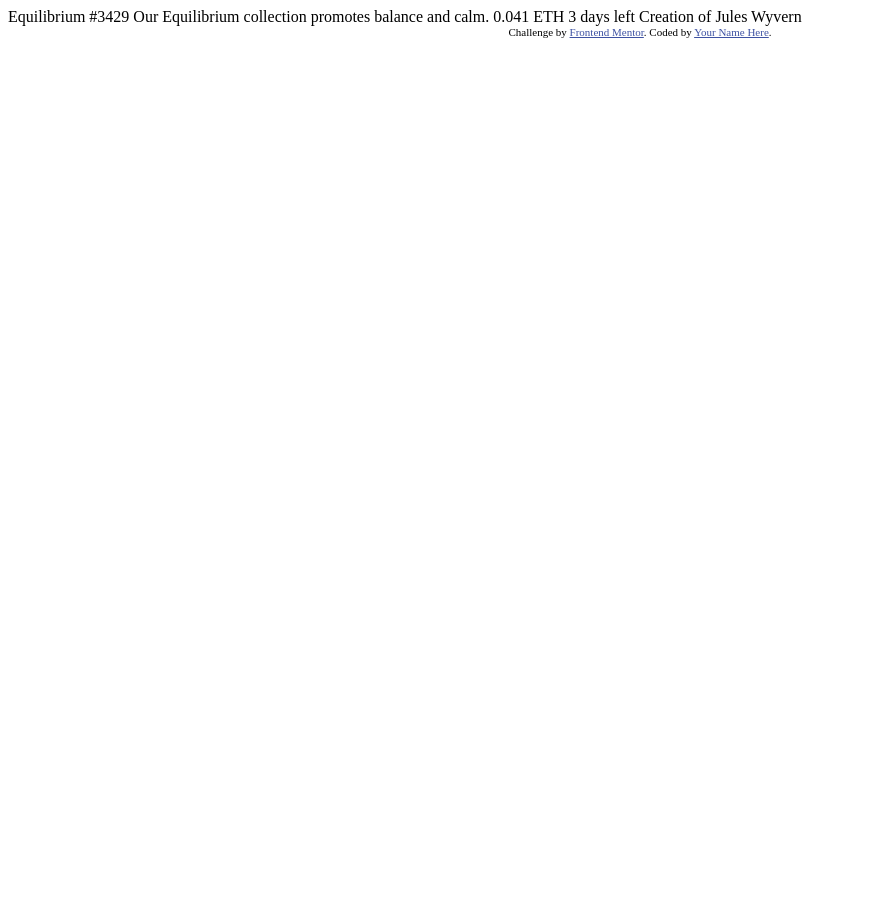
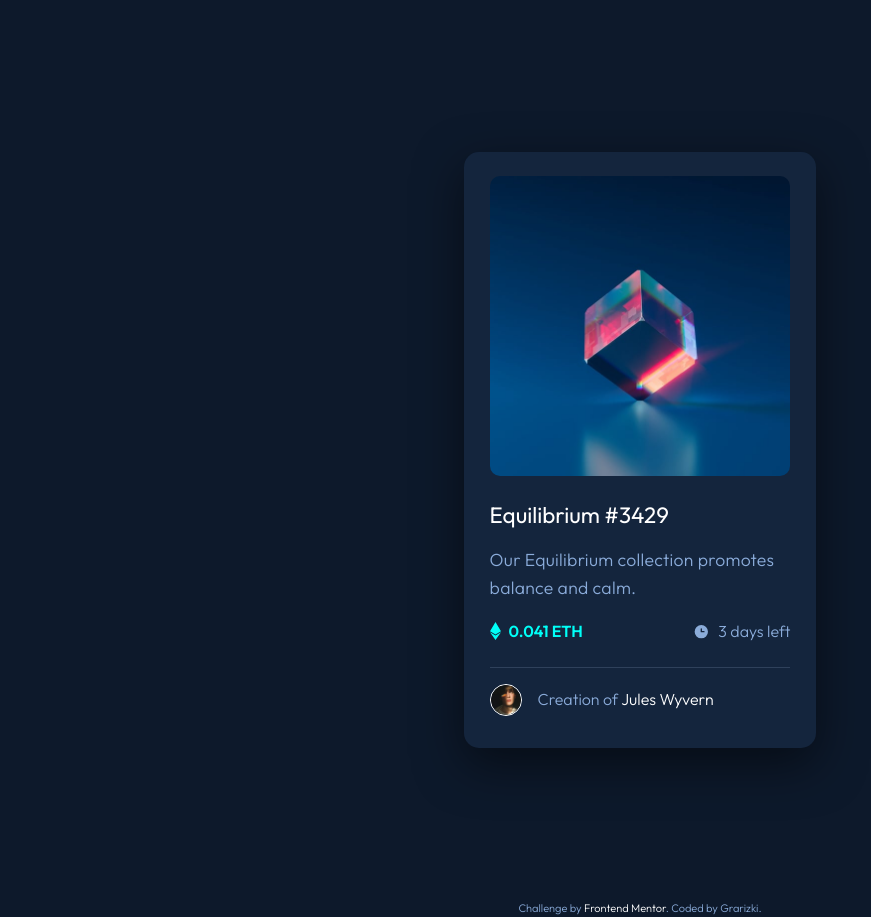
Before and after one commit to grarizki/latihan-slicing, a plain HTML site: page nft-preview-card-component-main/index.html in a window 1280 px wide. Shown: the whole page, without its empty margins (0-871 px from the left). Before the commit the page ends 800 px from the top, so only its background shows below. Drawn offline with Linux system fonts and the light colour scheme.

Commit message:
add solution to the challenge

```diff
--- a/nft-preview-card-component-main/index.html
+++ b/nft-preview-card-component-main/index.html
@@ -1,33 +1,70 @@
 <!DOCTYPE html>
 <html lang="en">
   <head>
-  <meta charset="UTF-8">
-  <meta name="viewport" content="width=device-width, initial-scale=1.0"> <!-- displays site properly based on user's device -->
+    <meta charset="UTF-8" />
+    <meta name="viewport" content="width=device-width, initial-scale=1.0" />
+    <!-- displays site properly based on user's device -->
 
-  <link rel="icon" type="image/png" sizes="32x32" href="./images/favicon-32x32.png">
+    <link
+      rel="icon"
+      type="image/png"
+      sizes="32x32"
+      href="./images/favicon-32x32.png"
+    />
 
     <title>Frontend Mentor | NFT preview card component</title>
 
-  <!-- Feel free to remove these styles or customise in your own stylesheet 👍 -->
-  <style>
-    .attribution { font-size: 11px; text-align: center; }
-    .attribution a { color: hsl(228, 45%, 44%); }
-  </style>
+    <link rel="stylesheet" href="style/style.css" />
   </head>
+
   <body>
-
-  Equilibrium #3429
-
+    <main class="container">
+      <section class="main-card">
+        <div class="image-container">
+          <img
+            src="images/image-equilibrium.jpg"
+            alt="nft"
+            class="main-image"
+          />
+          <div class="overlay"></div>
+          <img src="images/icon-view.svg" alt="view icon" class="view" />
+        </div>
+        <div class="text-container">
+          <h1 class="title">Equilibrium #3429</h1>
+          <p class="description">
             Our Equilibrium collection promotes balance and calm.
-
-  0.041 ETH
-  3 days left
-
-  Creation of Jules Wyvern
-
-  <div class="attribution">
-    Challenge by <a href="https://www.frontendmentor.io?ref=challenge" target="_blank">Frontend Mentor</a>.
-    Coded by <a href="#">Your Name Here</a>.
+          </p>
+          <div class="eth-info">
+            <div class="info">
+              <img src="images/icon-ethereum.svg" alt="ETH" class="icon" /><span
+                class="eth"
+                >0.041 ETH</span
+              >
             </div>
+            <div class="info">
+              <img src="images/icon-clock.svg" alt="clock" class="icon" /><span
+                >3 days left</span
+              >
+            </div>
+          </div>
+          <div class="creator-info">
+            <img
+              src="images/image-avatar.png"
+              alt="Jules Wyvern"
+              class="avatar"
+            />
+            <p class="creator-text">
+              Creation of <span class="creator-name">Jules Wyvern</span>
+            </p>
+          </div>
+        </div>
+      </section>
+    </main>
+    <footer class="attribution">
+      Challenge by
+      <a href="https://www.frontendmentor.io?ref=challenge" target="_blank"
+        >Frontend Mentor</a
+      >. Coded by Grarizki</a>.
+    </footer>
   </body>
 </html>
--- /dev/null
+++ b/nft-preview-card-component-main/style/style.css
@@ -0,0 +1,177 @@
+@import url('https://fonts.googleapis.com/css2?family=Outfit:wght@300;400;600&display=swap');
+
+:root {
+  --bg-main: hsl(217, 54%, 11%);
+  --bg-card: hsl(216, 50%, 16%);
+  --colour-blue: hsl(215, 51%, 70%);
+  --colour-cyan: hsl(178, 100%, 50%);
+  --colour-white: hsl(0, 0%, 100%);
+  --line-colour: hsl(215, 32%, 27%);
+}
+
+/* CSS Reset */
+* {
+  margin: 0;
+  padding: 0;
+  box-sizing: border-box;
+}
+
+/* Project Styles */
+body {
+  background-color: var(--bg-main);
+  font-family: 'Outfit', sans-serif;
+  color: var(--colour-blue);
+  font-weight: 300;
+  line-height: 1.6;
+}
+
+/* .container {
+  height: 100vh;
+  display: flex;
+  justify-content: center;
+  align-items: center;
+} */
+
+/* Card */
+.main-card {
+  background-color: var(--bg-card);
+  width: min(87.5%, 22rem);
+  margin: 9.5rem auto;
+  border-radius: 15px;
+  padding: 1.5rem 1.6rem 2rem;
+  box-shadow: 0 1rem 3rem rgba(0, 0, 0, 0.5);
+}
+
+/* Main Image */
+.image-container {
+  position: relative;
+  margin: 0 auto;
+  width: 100%;
+  max-width: 300px;
+}
+
+.main-image {
+  display: block;
+  max-width: 300px;
+  width: 100%;
+  height: auto;
+  border-radius: 10px;
+}
+
+.overlay {
+  position: absolute;
+  top: 0;
+  bottom: 0;
+  left: 0;
+  right: 0;
+  height: 100%;
+  width: 100%;
+  opacity: 0;
+  background-color: var(--colour-cyan);
+  border-radius: 10px;
+}
+
+.view {
+  position: absolute;
+  top: 50%;
+  left: 50%;
+  transform: translate(-50%, -50%);
+  text-align: center;
+  display: none;
+}
+
+.image-container:hover .overlay {
+  opacity: 0.5;
+  cursor: pointer;
+}
+
+.image-container:hover .overlay + .view {
+  display: block;
+}
+
+/* Main Content */
+.title {
+  color: var(--colour-white);
+  margin: 1.4rem 0 0.75rem;
+  font-size: 1.4rem;
+  font-weight: 400;
+}
+
+.description {
+  font-size: 1.1rem;
+  letter-spacing: 0.015em;
+  margin-bottom: 1rem;
+  font-weight: 300;
+}
+
+.eth-info {
+  display: flex;
+  justify-content: space-between;
+  margin: 1rem 0 1.4rem;
+}
+
+.eth {
+  color: var(--colour-cyan);
+  font-weight: 600;
+}
+
+.info {
+  display: flex;
+  align-items: center;
+}
+
+.icon {
+  margin-right: 0.5rem;
+}
+
+/* Creator Info */
+.creator-info {
+  display: flex;
+  border-top: 1px solid var(--line-colour);
+  padding-top: 1rem;
+  align-items: center;
+}
+
+.avatar {
+  border: 1px solid var(--colour-white);
+  border-radius: 50%;
+  width: 2rem;
+  height: auto;
+  margin-right: 1rem;
+}
+
+.creator-text {
+  font-weight: 300;
+}
+
+.creator-name {
+  color: var(--colour-white);
+}
+
+.title:hover,
+.creator-name:hover {
+  color: var(--colour-cyan);
+  cursor: pointer;
+}
+
+/* Footer Section */
+.attribution {
+  font-size: 11px;
+  text-align: center;
+}
+
+.attribution a {
+  color: var(--colour-white);
+  text-decoration: none;
+}
+
+.attribution a:hover {
+  color: var(--colour-cyan);
+}
+
+/* Media Queries */
+@media screen and (max-width: 300px) {
+  .eth-info {
+    flex-direction: column;
+  }
+}
```
Lines whose indentation alone changed are shown as unchanged.
